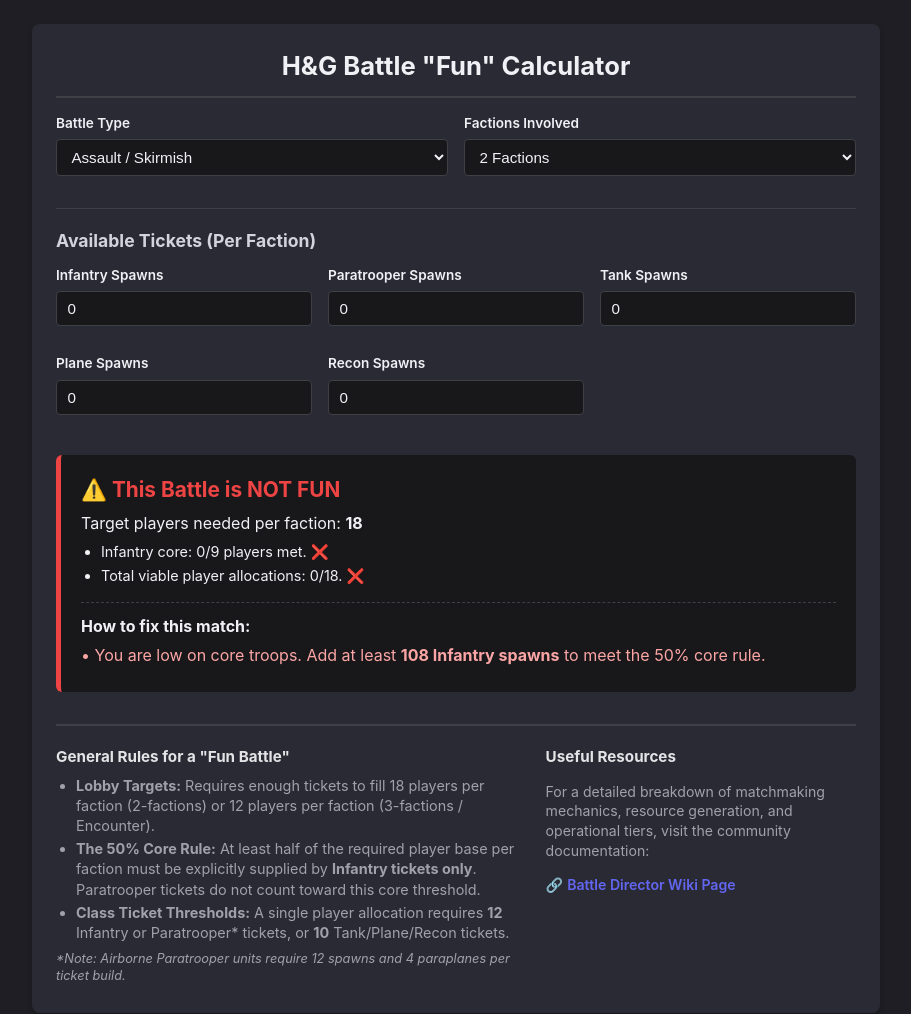
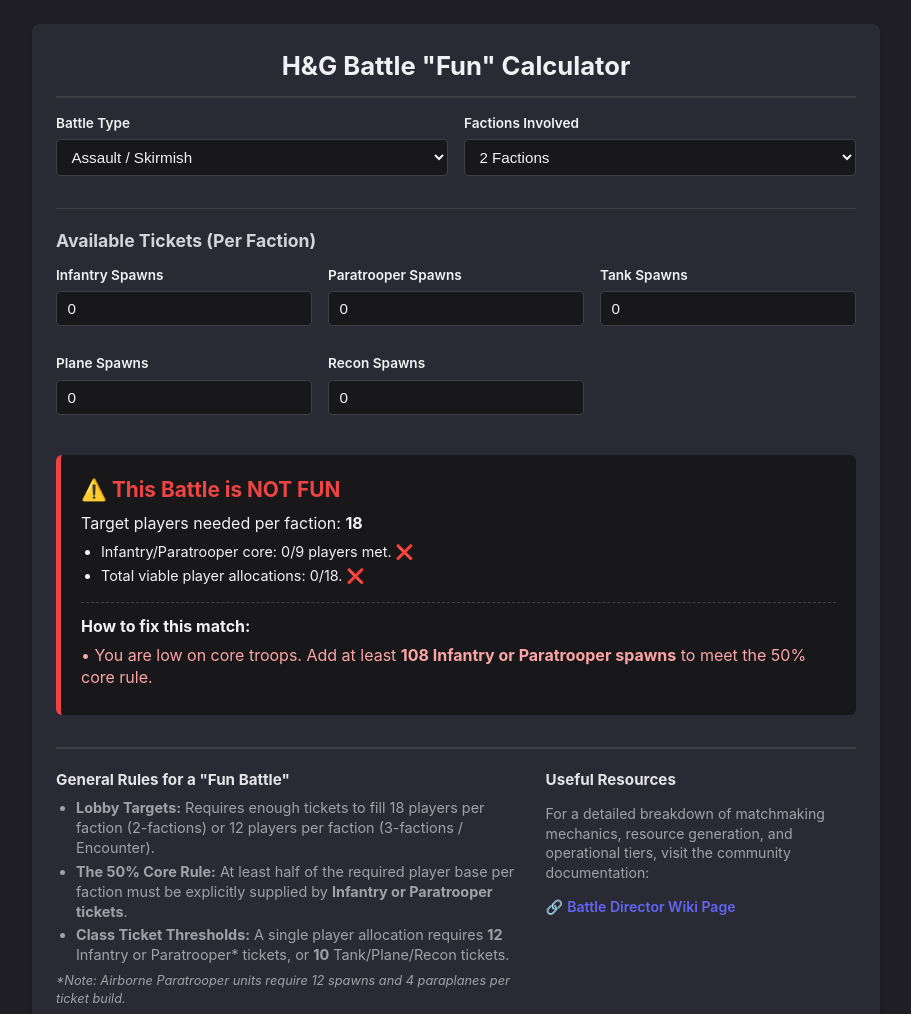
Before and after one commit to ThePunkMarten/HnGFunCalculator, a plain HTML site: page index.html in a window 1280 px wide. Shown: the top 1014 px of the page, without its empty margins (184-1095 px from the left). Drawn offline with Linux system fonts and the light colour scheme.

Commit message:
Update index.html
Fixed it again

```diff
--- a/index.html
+++ b/index.html
@@ -215,7 +215,7 @@
             <h4>General Rules for a "Fun Battle"</h4>
             <ul>
                 <li><strong>Lobby Targets:</strong> Requires enough tickets to fill 18 players per faction (2-factions) or 12 players per faction (3-factions / Encounter).</li>
-                <li><strong>The 50% Core Rule:</strong> At least half of the required player base per faction must be explicitly supplied by <strong>Infantry tickets only</strong>. Paratrooper tickets do not count toward this core threshold.</li>
+                <li><strong>The 50% Core Rule:</strong> At least half of the required player base per faction must be explicitly supplied by <strong>Infantry or Paratrooper tickets</strong>.</li>
                 <li><strong>Class Ticket Thresholds:</strong> A single player allocation requires <strong>12</strong> Infantry or Paratrooper* tickets, or <strong>10</strong> Tank/Plane/Recon tickets.</li>
                 <li style="list-style: none; margin-left: -1.25rem; margin-top: 0.4rem; font-size: 0.8rem; font-style: italic;">*Note: Airborne Paratrooper units require 12 spawns and 4 paraplanes per ticket build.</li>
             </ul>
@@ -261,7 +261,7 @@
             targetPlayers = (factions === 2) ? 18 : 12;
         }
 
-        const requiredInfPlayers = Math.ceil(targetPlayers * 0.5);
+        const requiredCorePlayers = Math.ceil(targetPlayers * 0.5);
 
         const supportedInf = Math.floor(inf / 12);
         const supportedPara = Math.floor(para / 12);
@@ -269,13 +269,14 @@
         const supportedPlane = Math.floor(plane / 10);
         const supportedRecon = Math.floor(recon / 10);
 
-        // Core rule validation using strictly Infantry
-        let infUsedForCore = Math.min(supportedInf, requiredInfPlayers);
-        let coreFulfilled = infUsedForCore >= requiredInfPlayers;
+        // Core rule validation using combined Infantry + Paratrooper pool
+        let infParaPool = supportedInf + supportedPara;
+        let infParaUsedForCore = Math.min(infParaPool, requiredCorePlayers);
+        let coreFulfilled = infParaUsedForCore >= requiredCorePlayers;
 
-        // Remaining slots can be filled by any excess infantry and all other support classes
-        let leftoverInf = supportedInf - infUsedForCore;
-        let totalSupportedPlayers = infUsedForCore + leftoverInf + supportedPara + supportedTank + supportedPlane + supportedRecon;
+        // Remaining slots filled by leftover core classes and specialized support vehicles
+        let leftoverInfPara = infParaPool - infParaUsedForCore;
+        let totalSupportedPlayers = infParaUsedForCore + leftoverInfPara + supportedTank + supportedPlane + supportedRecon;
         let totalFulfilled = totalSupportedPlayers >= targetPlayers;
 
         const resultDiv = document.getElementById('result');
@@ -287,7 +288,7 @@
             html += `<div class="status-title">🎉 This Battle is FUN!</div>`;
             html += `<p style="margin: 0 0 0.5rem 0;">Target players needed per faction: <strong>${targetPlayers}</strong></p>`;
             html += `<ul>`;
-            html += `<li>Infantry core: ${infUsedForCore}/${requiredInfPlayers} players met. ✅</li>`;
+            html += `<li>Infantry/Paratrooper core: ${infParaUsedForCore}/${requiredCorePlayers} players met. ✅</li>`;
             html += `<li>Total viable player allocations: ${totalSupportedPlayers}/${targetPlayers}. ✅</li>`;
             html += `</ul>`;
         } else {
@@ -295,7 +296,7 @@
             html += `<div class="status-title">⚠️ This Battle is NOT FUN</div>`;
             html += `<p style="margin: 0 0 0.5rem 0;">Target players needed per faction: <strong>${targetPlayers}</strong></p>`;
             html += `<ul>`;
-            html += `<li>Infantry core: ${infUsedForCore}/${requiredInfPlayers} players met. ${coreFulfilled ? '✅' : '❌'}</li>`;
+            html += `<li>Infantry/Paratrooper core: ${infParaUsedForCore}/${requiredCorePlayers} players met. ${coreFulfilled ? '✅' : '❌'}</li>`;
             html += `<li>Total viable player allocations: ${totalSupportedPlayers}/${targetPlayers}. ${totalFulfilled ? '✅' : '❌'}</li>`;
             html += `</ul>`;
 
@@ -303,16 +304,16 @@
             html += `<strong>How to fix this match:</strong><br>`;
 
             if (!coreFulfilled) {
-                const missingCorePlayers = requiredInfPlayers - infUsedForCore;
-                const missingInfTickets = missingCorePlayers * 12;
-                html += `<p style="margin: 0.4rem 0; color: #fca5a5;">• You are low on core troops. Add at least <strong>${missingInfTickets} Infantry spawns</strong> to meet the 50% core rule.</p>`;
+                const missingCorePlayers = requiredCorePlayers - infParaUsedForCore;
+                const missingTickets = missingCorePlayers * 12;
+                html += `<p style="margin: 0.4rem 0; color: #fca5a5;">• You are low on core troops. Add at least <strong>${missingTickets} Infantry or Paratrooper spawns</strong> to meet the 50% core rule.</p>`;
             }
 
             if (!totalFulfilled && coreFulfilled) {
                 const missingTotalPlayers = targetPlayers - totalSupportedPlayers;
-                const missingInfTickets = missingTotalPlayers * 12;
+                const missingCoreTickets = missingTotalPlayers * 12;
                 const missingVehicleTickets = missingTotalPlayers * 10;
-                html += `<p style="margin: 0.4rem 0; color: #fca5a5;">• You have the required infantry base, but not enough overall resources for a full lobby. Add either <strong>${missingInfTickets} Infantry</strong> OR <strong>${missingVehicleTickets} total Spawns</strong> across your other classes to close the gap.</p>`;
+                html += `<p style="margin: 0.4rem 0; color: #fca5a5;">• You have the required core base, but not enough overall resources for a full lobby. Add either <strong>${missingCoreTickets} Infantry/Paratroopers</strong> OR <strong>${missingVehicleTickets} total Spawns</strong> across Tanks/Planes/Recon to close the gap.</p>`;
             }
             html += `</div>`;
         }
```
